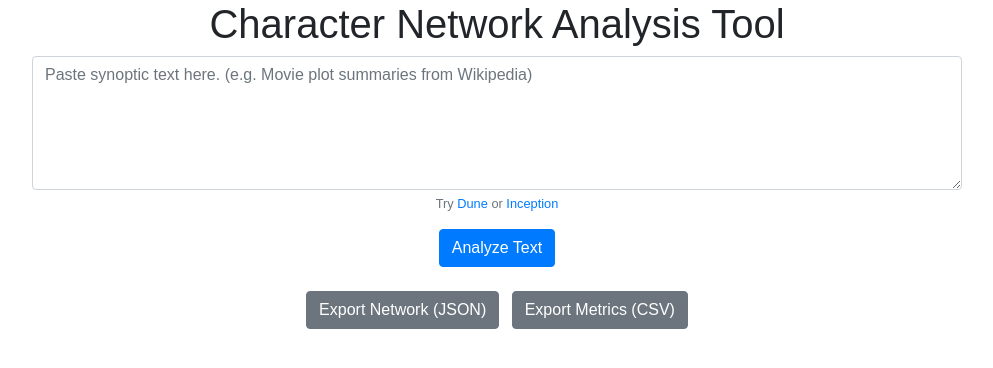
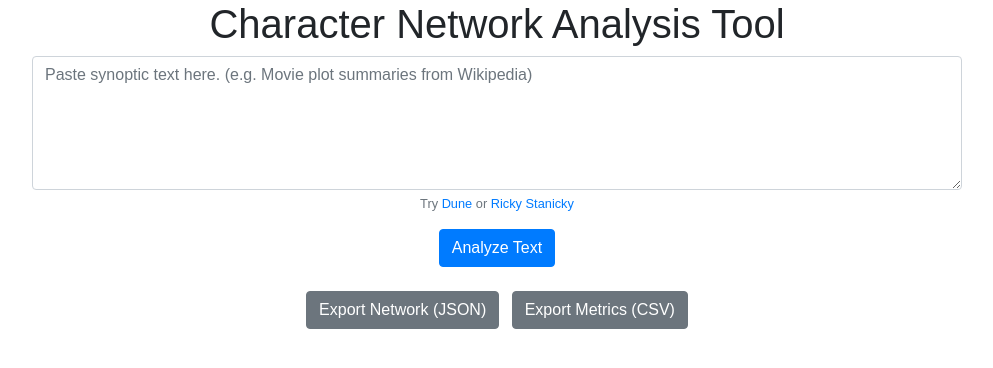
Before and after one commit to han-daniel/NarrativeNet, a Flask app: page / in a window 1280 px wide. Shown: the top 368 px of the page, without its empty margins (143-1136 px from the left). Run offline with Flask 2, Linux system fonts and the light colour scheme; some libraries are stand-ins or nearby versions.

Commit message:
Update index.html

```diff
--- a/templates/index.html
+++ b/templates/index.html
@@ -13,7 +13,7 @@
             <div class="form-group">
                 <textarea id="textInput" class="form-control" rows="5" placeholder="Paste synoptic text here. (e.g. Movie plot summaries from Wikipedia)"></textarea>
                 <small class="form-text text-muted">
-                    Try <a href="https://en.wikipedia.org/wiki/Dune_(2021_film)" target="_blank">Dune</a> or <a href="https://en.wikipedia.org/wiki/Inception" target="_blank">Inception</a>
+                    Try <a href="https://en.wikipedia.org/wiki/Dune_(2021_film)" target="_blank">Dune</a> or <a href="https://en.wikipedia.org/wiki/Ricky_Stanicky" target="_blank">Ricky Stanicky</a>
                 </small>
             </div>
             <button type="submit" class="btn btn-primary">Analyze Text</button>
```
